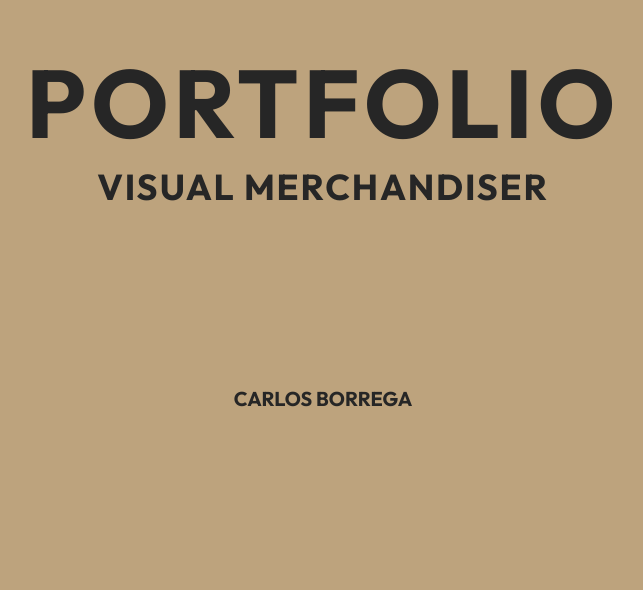
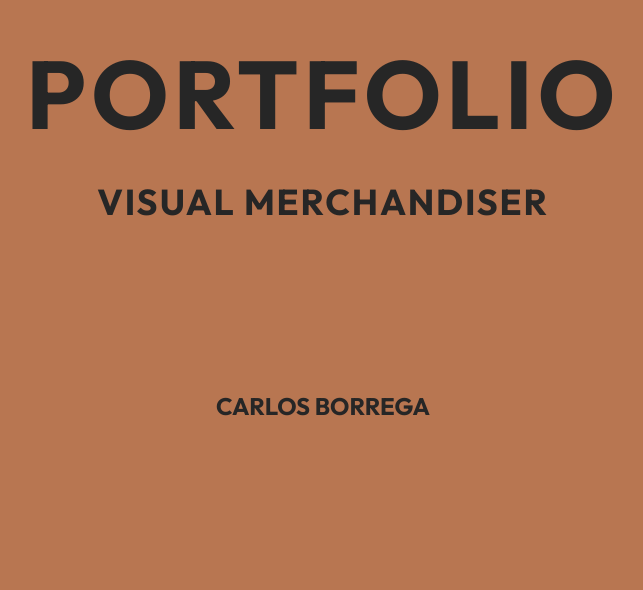
Before and after one commit to burleydev/vm, a React (Vite) app: page / in a window 1280 px wide. Shown: the part 210-800 px from the top of the page, without its empty margins (317-960 px from the left). Built offline with nearby package versions, Linux system fonts and the light colour scheme.

Commit message:
changed brown colour

```diff
--- a/src/components/home.tsx
+++ b/src/components/home.tsx
@@ -5,12 +5,12 @@ const Home = () => {
     <div className='h-screen flex flex-col text-center justify-evenly bg-brown'>
 
       <div className='mt-[10%] mb-10'>
-        <h1 className='font-bold tracking-wider lg:text-8xl md:text-7xl sm:text-6xl xs:text-5xl'>PORTFOLIO</h1>
-        <h2 className='font-bold mt-4 tracking-wider lg:text-4xl md:text-3xl sm:text-2xl xs:text-xl'>VISUAL MERCHANDISER</h2>
+        <h1 className='font-bold tracking-wider lg:text-8xl md:text-7xl sm:text-6xl xs:text-4xl'>PORTFOLIO</h1>
+        <h2 className='font-bold mt-10 tracking-wider lg:text-4xl md:text-3xl sm:text-2xl xs:text-md'>VISUAL MERCHANDISER</h2>
       </div>
 
       <div className='mb-10'>
-        <h3 className='font-bold sm:text-xl xs:font-lg'>CARLOS BORREGA</h3>
+        <h3 className='font-bold sm:text-2xl xs:text-sm'>CARLOS BORREGA</h3>
       </div>
     </div>
   );
--- a/src/index.css
+++ b/src/index.css
@@ -3,7 +3,7 @@
 
 @theme {
   --breakpoint-xs: 320px;
-  --color-brown: #bda37d;
+  --color-brown: #b87651;
 }
 
 
@@ -15,12 +15,8 @@ html {
 
 body {
   margin: 0;
-  /* display: flex;
-  place-items: center; */
   min-width: 320px;
   min-height: 100vh;
-  /* background: rgb(245,246,251);
-  background: linear-gradient(135deg, rgba(245,246,251,1) 0%, rgba(214,226,252,1) 100%); */
 }
 
 h1,
@@ -32,7 +28,3 @@ p {
   font-family: "Outfit", sans-serif;
   color: #262626;
 }
-
-/* .bg-colour {
-  background-color: #bda37d;
-} */
```
